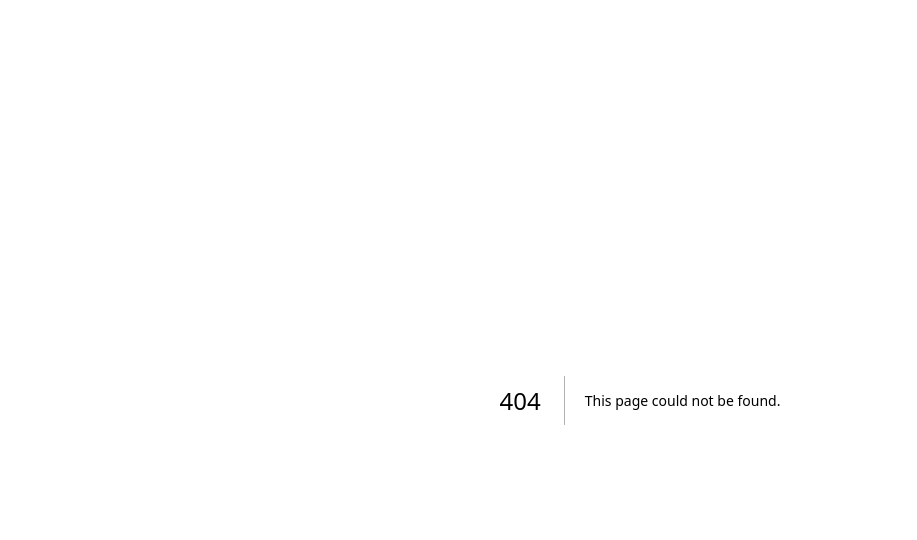
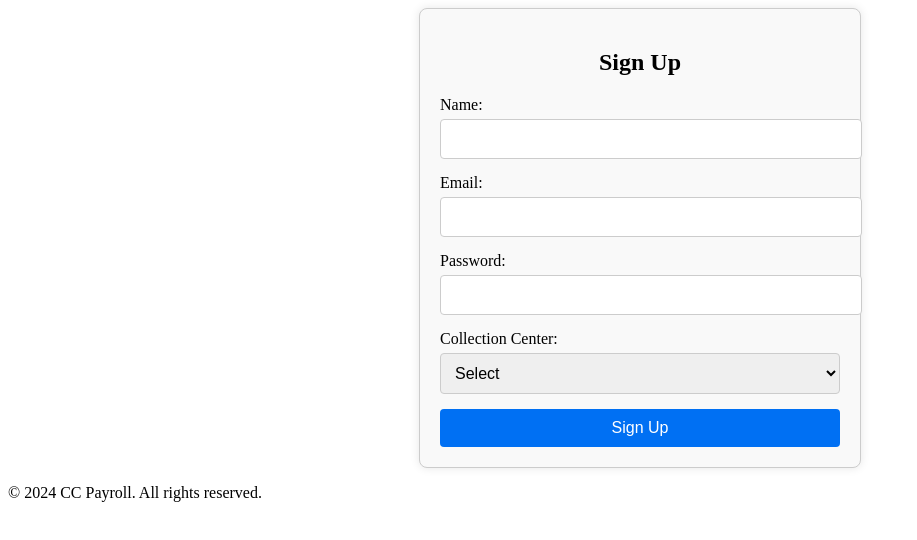
Before and after one commit to chunce-bedus/cc-payroll, a Next.js app in the folder frontend/: page /signup in a window 1280 px wide. Before the commit this address had no page. Shown: the top 540 px of the page, without its empty margins (0-917 px from the left). Built offline with nearby package versions, Linux system fonts and the light colour scheme.

Commit message:
Remove unnecessary navigation items from the signup page and update styling

```diff
--- /dev/null
+++ b/frontend/pages/signup.js
@@ -0,0 +1,97 @@
+// frontend/pages/signup.js
+
+import React, { useState } from 'react';
+import axios from 'axios';
+import Footer from '../components/Footer';
+import styles from '../styles/forms.module.css'; // Import the CSS module
+
+const SignUp = () => {
+  const [formData, setFormData] = useState({
+    name: '',
+    email: '',
+    password: '',
+    collectionCenter: ''
+  });
+
+  const handleChange = (e) => {
+    setFormData({
+      ...formData,
+      [e.target.name]: e.target.value
+    });
+  };
+
+  const handleSubmit = async (e) => {
+    e.preventDefault();
+    try {
+      const response = await axios.post('http://localhost:5000/api/employees/signup', formData);
+      console.log(response.data);
+    } catch (error) {
+      console.error(error);
+    }
+  };
+
+  return (
+    <div>
+      <div className={styles.container}>
+        <h2 className={styles.title}>Sign Up</h2>
+        <form onSubmit={handleSubmit} className={styles.signupForm}>
+          <label className={styles.label}>
+            Name:
+            <input
+              type="text"
+              name="name"
+              value={formData.name}
+              onChange={handleChange}
+              required
+              className={styles.input}
+            />
+          </label>
+          <label className={styles.label}>
+            Email:
+            <input
+              type="email"
+              name="email"
+              value={formData.email}
+              onChange={handleChange}
+              required
+              className={styles.input}
+            />
+          </label>
+          <label className={styles.label}>
+            Password:
+            <input
+              type="password"
+              name="password"
+              value={formData.password}
+              onChange={handleChange}
+              required
+              className={styles.input}
+            />
+          </label>
+          <label className={styles.label}>
+            Collection Center:
+            <select
+              name="collectionCenter"
+              value={formData.collectionCenter}
+              onChange={handleChange}
+              required
+              className={styles.select}
+            >
+              <option value="">Select</option>
+              <option value="MJM Bekenu">MJM Bekenu</option>
+              <option value="MJM Beraya">MJM Beraya</option>
+              <option value="MJM Karabungan">MJM Karabungan</option>
+              <option value="MJM Kejapil">MJM Kejapil</option>
+              <option value="MJM Pelapi">MJM Pelapi</option>
+              <option value="MJM Tegageng">MJM Tegageng</option>
+            </select>
+          </label>
+          <button type="submit" className={styles.button}>Sign Up</button>
+        </form>
+      </div>
+      <Footer />
+    </div>
+  );
+};
+
+export default SignUp;
--- /dev/null
+++ b/frontend/styles/forms.css
@@ -0,0 +1,42 @@
+/* frontend/styles/forms.css */
+
+.container {
+  max-width: 500px;
+  margin: auto;
+  padding: 20px;
+  border: 1px solid #ddd;
+  border-radius: 5px;
+}
+
+h2 {
+  text-align: center;
+}
+
+form {
+  display: flex;
+  flex-direction: column;
+}
+
+label {
+  margin-bottom: 10px;
+}
+
+input, select {
+  padding: 10px;
+  margin-bottom: 20px;
+  border: 1px solid #ddd;
+  border-radius: 5px;
+}
+
+button {
+  padding: 10px;
+  background-color: #007bff;
+  color: white;
+  border: none;
+  border-radius: 5px;
+  cursor: pointer;
+}
+
+button:hover {
+  background-color: #0056b3;
+}
--- /dev/null
+++ b/frontend/styles/forms.module.css
@@ -0,0 +1,65 @@
+.container {
+  display: flex;
+  flex-direction: column;
+  align-items: center;
+  justify-content: center;
+  width: 100%;
+  max-width: 400px;
+  margin: 0 auto;
+  padding: 20px;
+  border: 1px solid #ccc;
+  border-radius: 8px;
+  background-color: #f9f9f9;
+  box-shadow: 0 0 10px rgba(0, 0, 0, 0.1);
+}
+
+.title {
+  margin-bottom: 20px;
+  font-size: 24px;
+  text-align: center;
+}
+
+.signupForm {
+  display: flex;
+  flex-direction: column;
+  width: 100%;
+}
+
+.label {
+  margin-bottom: 15px;
+  font-size: 16px;
+}
+
+.input {
+  width: 100%;
+  padding: 10px;
+  margin-top: 5px;
+  border: 1px solid #ccc;
+  border-radius: 4px;
+  font-size: 16px;
+}
+
+.select {
+  width: 100%;
+  padding: 10px;
+  margin-top: 5px;
+  border: 1px solid #ccc;
+  border-radius: 4px;
+  font-size: 16px;
+}
+
+.button {
+  width: 100%;
+  padding: 10px;
+  background-color: #0070f3;
+  color: white;
+  border: none;
+  border-radius: 4px;
+  font-size: 16px;
+  cursor: pointer;
+  transition: background-color 0.3s ease;
+}
+
+.button:hover {
+  background-color: #005bb5;
+}
--- a/frontend/styles/globals.css
+++ /dev/null
@@ -1,33 +0,0 @@
-body {
-  font-family: Arial, sans-serif;
-  margin: 0;
-  padding: 0;
-  box-sizing: border-box;
-}
-header {
-  background-color: #333;
-  color: #fff;
-  padding: 1rem;
-}
-header nav ul {
-  list-style-type: none;
-  margin: 0;
-  padding: 0;
-  display: flex;
-}
-header nav ul li {
-  margin-right: 1rem;
-}
-header nav ul li a {
-  color: #fff;
-  text-decoration: none;
-}
-footer {
-  background-color: #333;
-  color: #fff;
-  padding: 1rem;
-  text-align: center;
-  position: fixed;
-  width: 100%;
-  bottom: 0;
-}
```
Also changed, not shown: frontend/pages/index.js (+16 -2 lines), frontend/pages/signin.js (added, +55 -0 lines).
